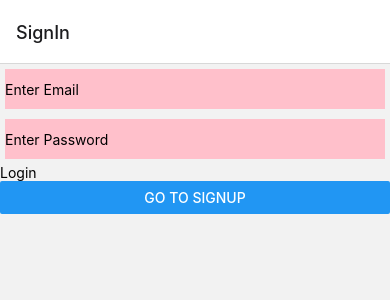
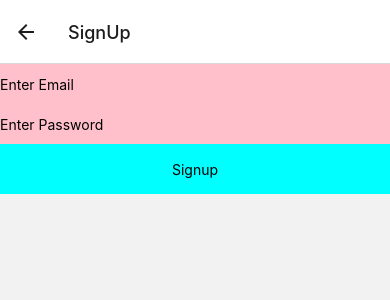
Before and after one commit to VrontiLykos/FinalProject, a React Native app: screen /SignUp in a window 390 px wide. Shown: the top 300 px of the page. Built offline with nearby package versions, Linux system fonts and the light colour scheme.

Commit message:
added forgot password screen/firebase

```diff
--- a/package.json
+++ b/package.json
@@ -10,6 +10,7 @@
     "test": "jest"
   },
   "dependencies": {
+    "@react-native-firebase/app": "^19.0.0",
     "@react-navigation/native": "^6.1.14",
     "@react-navigation/native-stack": "^6.9.22",
     "react": "18.2.0",
--- a/src/navigation/index.js
+++ b/src/navigation/index.js
@@ -1,7 +1,7 @@
 import {StyleSheet} from 'react-native';
 import React, {useState, useEffect} from 'react';
 import {createNativeStackNavigator} from '@react-navigation/native-stack';
-import {SignInScreen} from '../screens';
+import {ForgotPasswordScreen, SignInScreen, SignUpScreen} from '../screens';
 import {useNavigation} from '@react-navigation/native';
 // import auth from '@react-native-firebase/auth';
 
@@ -34,7 +34,8 @@ const Navigation = () => {
     return (
       <Stack.Group>
         <Stack.Screen name="SignIn" component={SignInScreen} />
-        {/* <Stack.Screen name="Signup" component={SignupScreen} /> */}
+        <Stack.Screen name="SignUp" component={SignUpScreen} />
+        <Stack.Screen name="Forgot" component={ForgotPasswordScreen} />
       </Stack.Group>
     );
   };
--- /dev/null
+++ b/src/screens/ForgotPasswordScreen/index.js
@@ -0,0 +1,33 @@
+import {
+  StyleSheet,
+  Text,
+  View,
+  TextInput,
+  Button,
+  TouchableOpacity,
+  Image,
+} from 'react-native';
+import React, {useState} from 'react';
+
+const ForgotPasswordScreen = () => {
+  return (
+    <View>
+      <TextInput
+        placeholder="Enter Email"
+        style={styles.textInput}
+        autoCapitalize="none"
+      />
+    </View>
+  );
+};
+
+export default ForgotPasswordScreen;
+
+const styles = StyleSheet.create({
+  textInput: {
+    backgroundColor: 'pink',
+    height: 40,
+    margin: 5,
+    padding: 5,
+  },
+});
--- a/src/screens/SignInScreen/index.js
+++ b/src/screens/SignInScreen/index.js
@@ -43,7 +43,14 @@ const SignInScreen = ({navigation}) => {
       <Button
         title="Go to Signup"
         onPress={() => {
-          navigation.navigate('Signup');
+          navigation.navigate('SignUp');
+        }}
+      />
+
+      <Button
+        title="Forgot Password"
+        onPress={() => {
+          navigation.navigate('Forgot');
         }}
       />
     </View>
--- /dev/null
+++ b/src/screens/SignUpScreen/index.js
@@ -0,0 +1,59 @@
+import {
+  StyleSheet,
+  Text,
+  View,
+  TextInput,
+  Button,
+  TouchableOpacity,
+  Image,
+} from 'react-native';
+import React, {useState} from 'react';
+// import auth from '@react-native-firebase/auth';
+
+const SignUpScreen = () => {
+  // const onSignupPressed = async (email, password) => {
+  //   try {
+  //     let res = await auth().createUserWithEmailAndPassword(email, password);
+  //     alert('User Registered');
+  //   } catch (e) {
+  //     console.log(e);
+  //     alert(e);
+  //   }
+  // };
+
+  return (
+    <View>
+      <TextInput
+        name="email"
+        placeholder="Enter Email"
+        style={styles.textInput}
+        keyboardType="email-address"
+        autoCapitalize="none"
+      />
+      <TextInput
+        name="password"
+        placeholder="Enter Password"
+        style={styles.textInput}
+        autoCapitalize="none"
+      />
+      <TouchableOpacity
+        style={{
+          height: 50,
+          backgroundColor: 'cyan',
+          justifyContent: 'center',
+          alignItems: 'center',
+        }}>
+        <Text>Signup</Text>
+      </TouchableOpacity>
+    </View>
+  );
+};
+
+export default SignUpScreen;
+
+const styles = StyleSheet.create({
+  textInput: {
+    backgroundColor: 'pink',
+    height: 40,
+  },
+});
--- a/src/screens/index.js
+++ b/src/screens/index.js
@@ -1,3 +1,7 @@
 import SignInScreen from './SignInScreen';
+import SignUpScreen from './SignUpScreen';
+import ForgotPasswordScreen from './ForgotPasswordScreen';
 
 export {SignInScreen};
+export {SignUpScreen};
+export {ForgotPasswordScreen};
```
Also changed, not shown: 11 other files (tests, documents, lock files or other folders).
